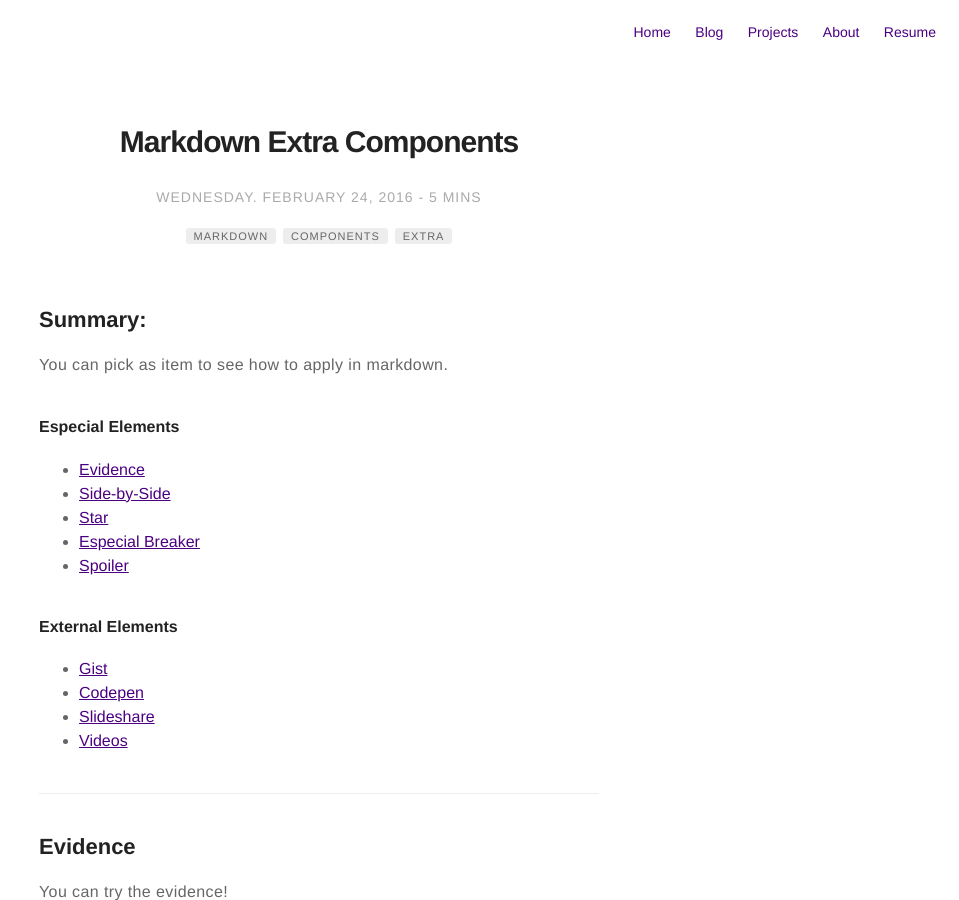
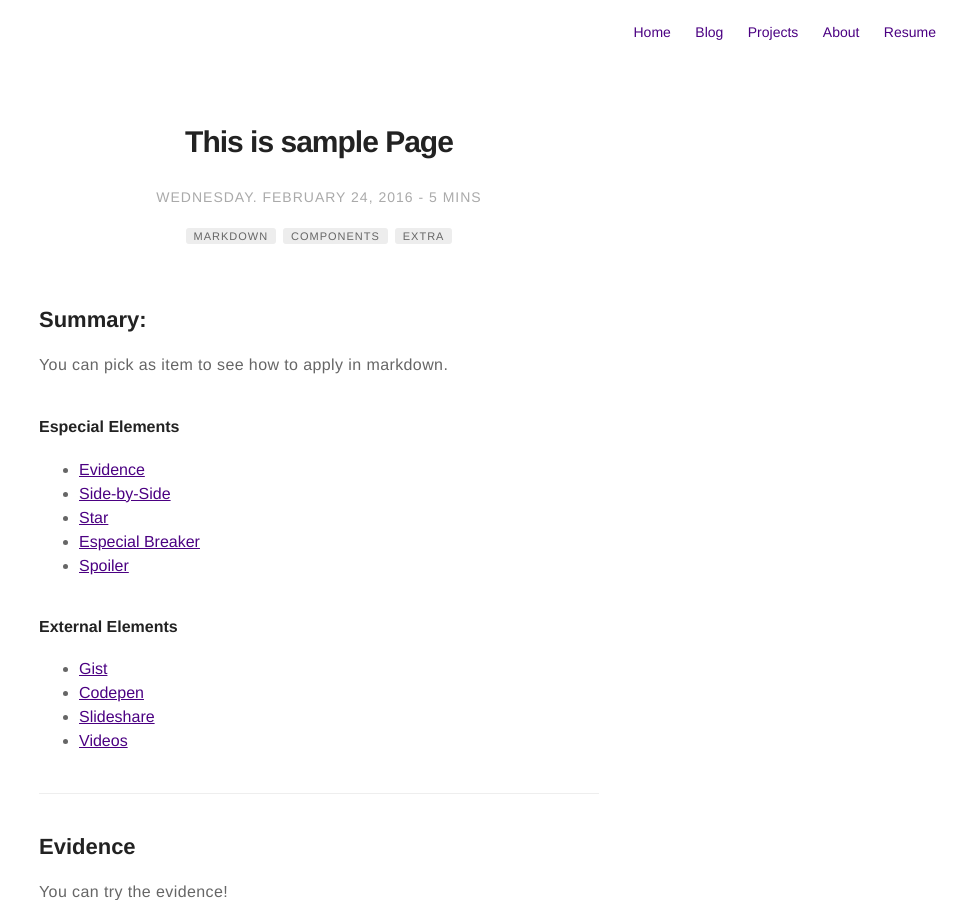
Before and after one commit to iamniranjangain/iamniranjangain.github.io, a Jekyll site: the page built from _posts/2015-02-24-markdown-extra-components.markdown, in a window 1280 px wide and 900 px high. Shown: the whole window, without its empty margins (321-1280 px from the left). Built offline with Jekyll 4.4.1, drawn with Linux system fonts in a browser that asks for light colours; emoji names are drawn with the system emoji font; comment, search, counter and statistics services are not loaded.

Commit message:
Update 2015-02-24-markdown-extra-components.markdown

```diff
--- a/_posts/2015-02-24-markdown-extra-components.markdown
+++ b/_posts/2015-02-24-markdown-extra-components.markdown
@@ -1,5 +1,5 @@
 ---
-title: "Markdown Extra Components"
+title: "This is sample Page"
 layout: post
 date: 2016-02-24 22:48
 image: /assets/images/markdown.jpg
@@ -10,7 +10,7 @@ tag:
 - extra
 category: blog
 author: jamesfoster
-description: Markdown summary with different options
+description: This is sample Project
 # jemoji: '<img class="emoji" title=":ramen:" alt=":ramen:" src="https://assets.github.com/images/icons/emoji/unicode/1f35c.png" height="20" width="20" align="absmiddle">'
 ---
 
```
